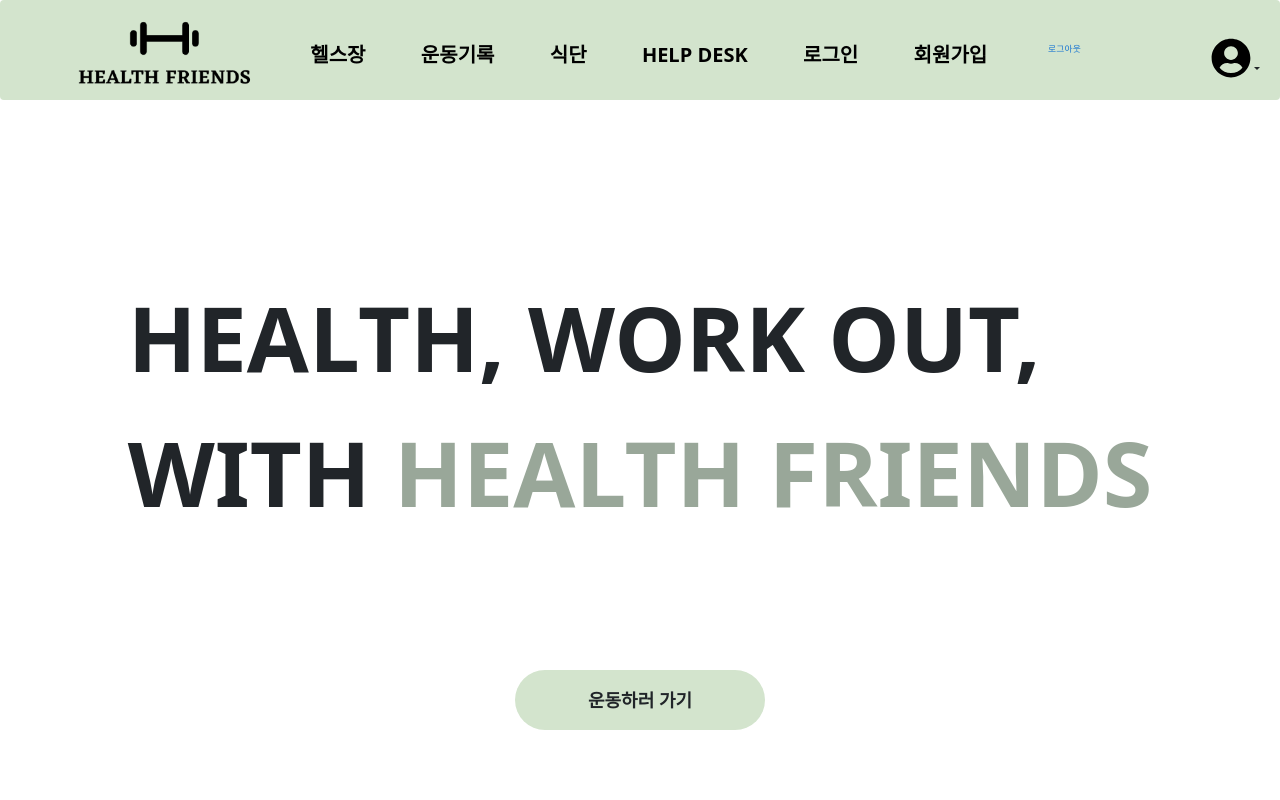
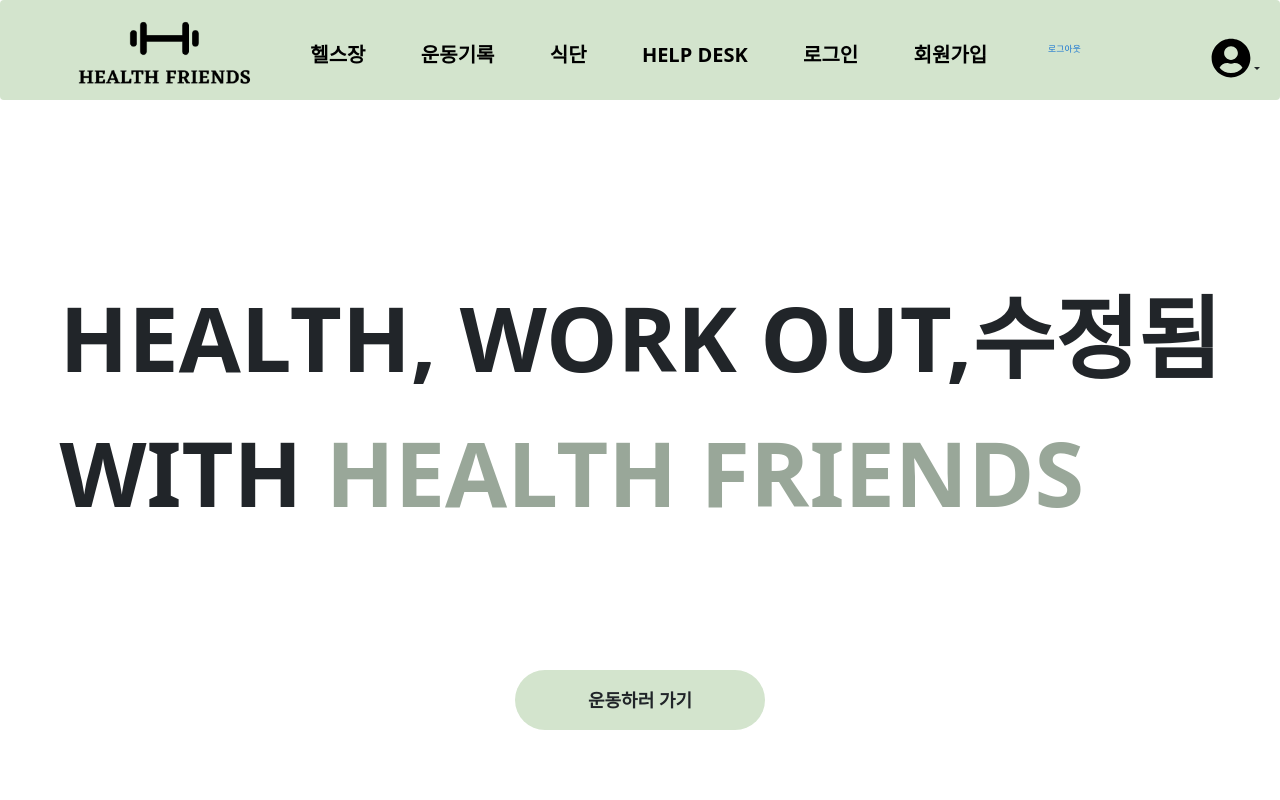
Before and after one commit to yjyjyj1991/health-friends, a React (Create React App) app in the folder Front-end/health-friends-app/: page / in a window 1280 px wide. Shown: the top 800 px of the page. Built offline with nearby package versions, Linux system fonts and the light colour scheme.

Commit message:
test 자동빌드

```diff
--- a/Front-end/health-friends-app/src/components/Main/Main.js
+++ b/Front-end/health-friends-app/src/components/Main/Main.js
@@ -15,7 +15,7 @@ const Main = () => {
       <div className="container_main">
         <div className="first_main">
           <div className="main_sentence d-flex justify-content-center">
-            <p>HEALTH, WORK OUT,<br/>WITH&nbsp;
+            <p>HEALTH, WORK OUT,수정됨<br/>WITH&nbsp;
               <span style={{color: '#99A799'}}>HEALTH FRIENDS</span></p>
 
           </div>
```
